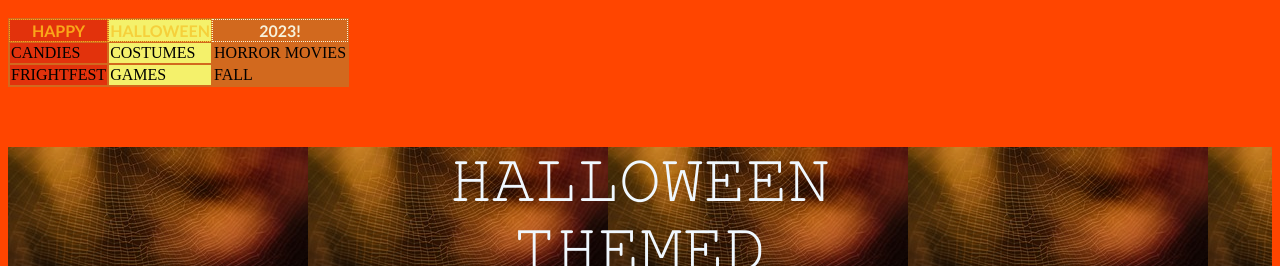
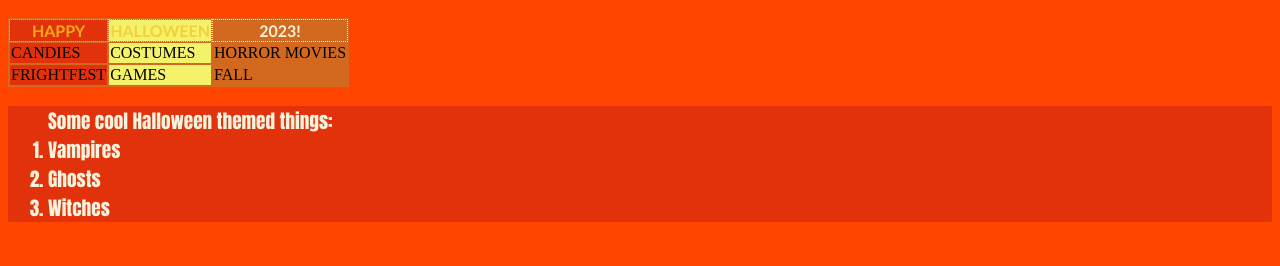
Before and after one commit to rosenode/Halloween-HTML-Project-, a plain HTML site: page index.html in a window 1280 px wide. Shown: the part 534-800 px from the top of the page. Drawn offline with Linux system fonts and the light colour scheme; files whose address does not match are found by name.

Commit message:
Add files via upload
REPEAT

```diff
--- a/index.html
+++ b/index.html
@@ -42,6 +42,12 @@
               <td>FALL</td>
             </tr>
           </table>
+          <ol style="font-size: larger; background-color: #E2320C; color: #f7f2dc; font-family: Impact;">
+          Some cool Halloween themed things:
+            <li>Vampires</li>
+            <li>Ghosts</li>
+            <li>Witches</li>
+          </ol>
           <p style="background-image: url('Img+Aud/goldweb2.jpg');text-align: center;color: aliceblue;font-size: 60px;">
             𝙷𝙰𝙻𝙻𝙾𝚆𝙴𝙴𝙽<br>
             𝚃𝙷𝙴𝙼𝙴𝙳
```
